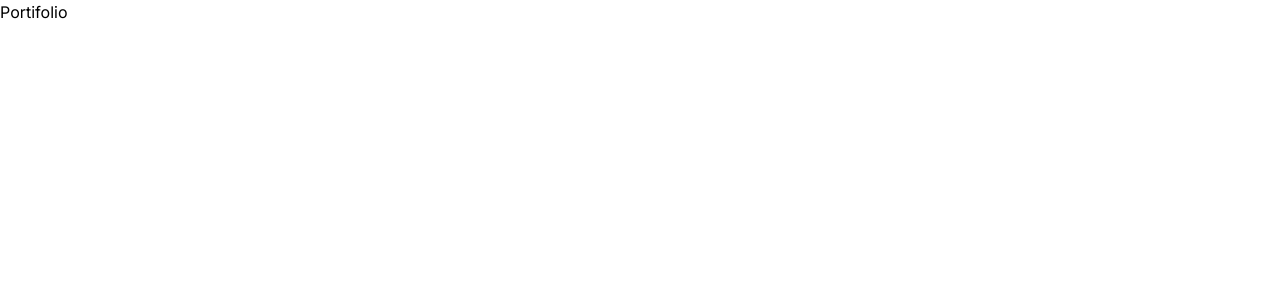
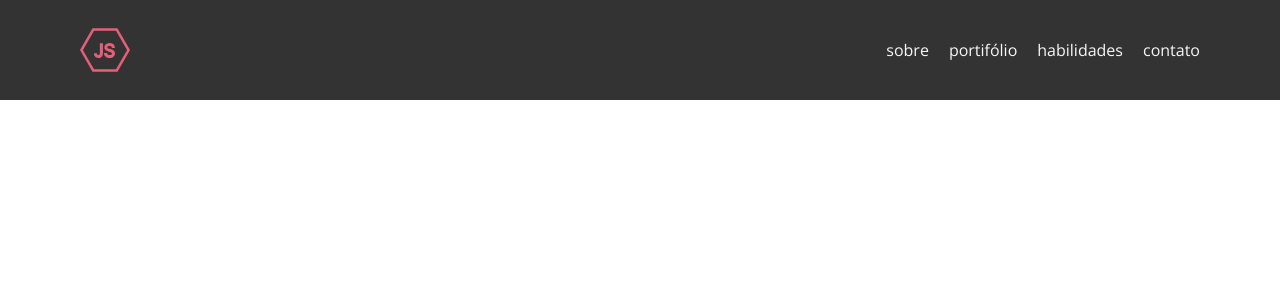
Before and after one commit to ViniciusBussolo1/Portifolio_v2, a Next.js app: page / in a window 1280 px wide. Shown: the top 300 px of the page. Built offline with nearby package versions, Linux system fonts and the light colour scheme.

Commit message:
:sparkles: feat: created component header

```diff
--- a/src/app/layout.tsx
+++ b/src/app/layout.tsx
@@ -1,8 +1,10 @@
+/* eslint camelcase: ["error", {ignoreImports: true}] */
+
 import type { Metadata } from 'next'
-import { Inter } from 'next/font/google'
+import { Open_Sans } from 'next/font/google'
 import './globals.css'
 
-const inter = Inter({ subsets: ['latin'] })
+const openSans = Open_Sans({ subsets: ['latin'] })
 
 export const metadata: Metadata = {
   title: 'Create Next App',
@@ -16,7 +18,7 @@ export default function RootLayout({
 }) {
   return (
     <html lang="en">
-      <body className={inter.className}>{children}</body>
+      <body className={openSans.className}>{children}</body>
     </html>
   )
 }
--- a/src/app/page.tsx
+++ b/src/app/page.tsx
@@ -1,3 +1,9 @@
+import { Header } from '@/components/header/header'
+
 export default function Home() {
-  return <h1>Portifolio</h1>
+  return (
+    <>
+      <Header />
+    </>
+  )
 }
--- /dev/null
+++ b/src/components/header/header.tsx
@@ -0,0 +1,24 @@
+import Image from 'next/image'
+import Logo from '../../../public/Logo.svg'
+
+export function Header() {
+  return (
+    <header className="w-full bg-black-88 flex justify-center items-center py-[1.563rem] px-2">
+      <div className="max-w-[70rem] w-full flex justify-between items-center">
+        <Image src={Logo} alt="Logo" />
+        <nav>
+          <ul className="flex items-center gap-5">
+            <li className="text-base leading-normal text-white-90">sobre</li>
+            <li className="text-base leading-normal text-white-90">
+              portifólio
+            </li>
+            <li className="text-base leading-normal text-white-90">
+              habilidades
+            </li>
+            <li className="text-base leading-normal text-white-90">contato</li>
+          </ul>
+        </nav>
+      </div>
+    </header>
+  )
+}
--- a/tailwind.config.ts
+++ b/tailwind.config.ts
@@ -8,7 +8,18 @@ const config: Config = {
   ],
   theme: {
     extend: {
-
+      colors: {
+        black: {
+          '88': '#333333',
+          '80': '#1F1F1F',
+        },
+        white: {
+          '0': '#FFFFFF',
+          '80': '#CCCCCC',
+          '90': '#F7F7F7',
+        },
+        red: '#E65F78',
+      },
     },
   },
   plugins: [],
```
Also changed, not shown: public/Logo.svg (added).
